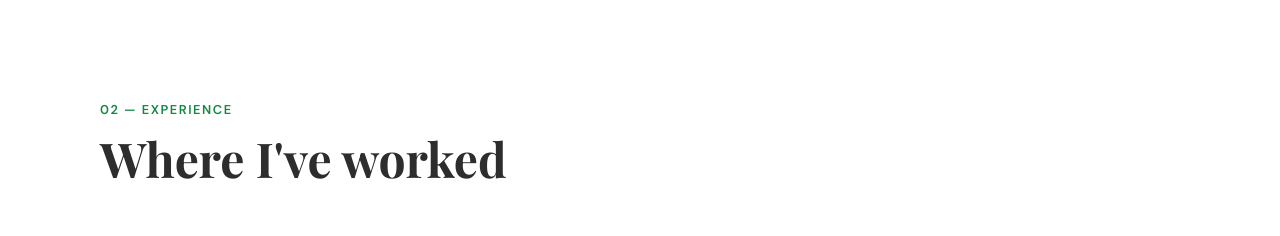
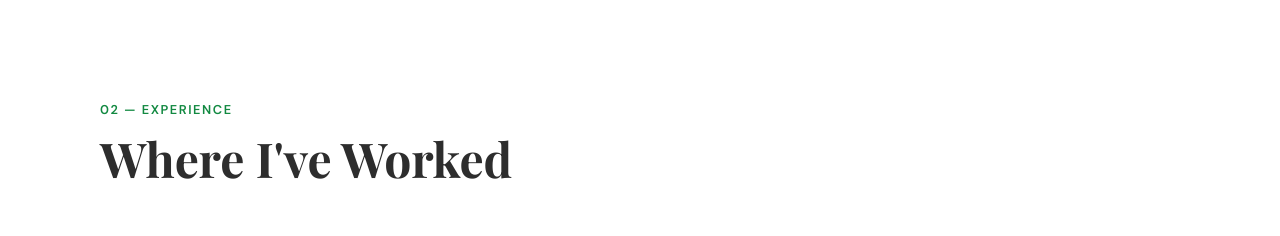
Before and after one commit to lakskanumuri/lk-portfolio, a React (Vite) app: page / in a window 1280 px wide. Shown: the part 1660-1896 px from the top of the page. Built offline with nearby package versions, Linux system fonts and the light colour scheme; a web font is replaced by a local one.

Commit message:
Correct capitalization in section title

```diff
--- a/src/components/Experience.jsx
+++ b/src/components/Experience.jsx
@@ -38,7 +38,7 @@ function Experience() {
       <div className="container">
         <div className="section-header reveal">
           <span className="section-label">02 — Experience</span>
-          <h2 className="section-title">Where I've worked</h2>
+          <h2 className="section-title">Where I've Worked</h2>
         </div>
 
         <div className="timeline">
```
